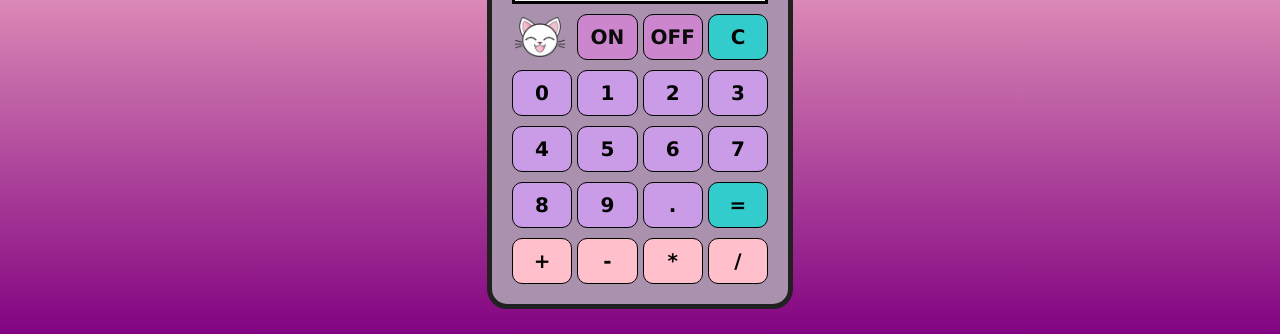
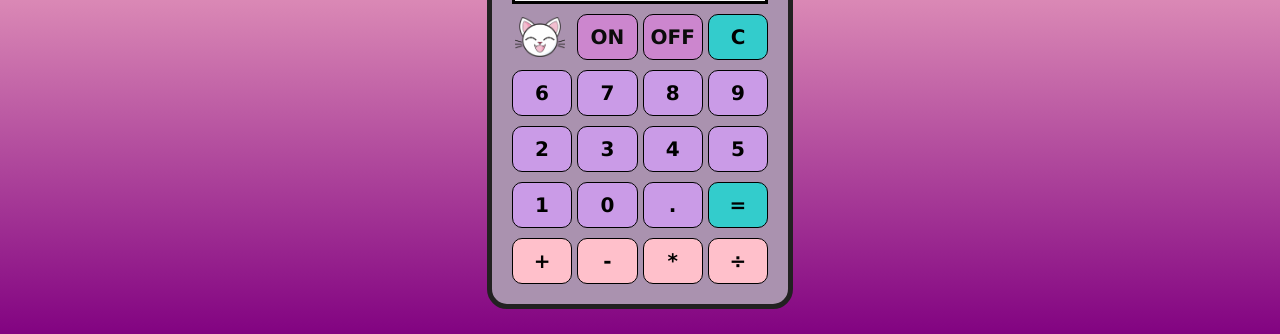
Before and after one commit to cassichan/personal-react-calculator, a React (Create React App) app: page / in a window 1280 px wide. Shown: the part 299-633 px from the top of the page. Built offline with nearby package versions, Linux system fonts and the light colour scheme.

Commit message:
changed button layout

```diff
--- a/src/Calculator/Calc.jsx
+++ b/src/Calculator/Calc.jsx
@@ -102,7 +102,7 @@ function evaluate({ currentNum, previousNum, operation }) {
     case "*":
       computation = prev * current;
       break;
-    case "/":
+    case "÷":
       computation = prev / current;
       break;
   }
@@ -158,16 +158,16 @@ export default function Calc() {
               >
                 C
               </button>
-              <DigitButton digit="0" dispatch={dispatch} />
-              <DigitButton digit="1" dispatch={dispatch} />
+              <DigitButton digit="6" dispatch={dispatch} />
+              <DigitButton digit="7" dispatch={dispatch} />
+              <DigitButton digit="8" dispatch={dispatch} />
+              <DigitButton digit="9" dispatch={dispatch} />
               <DigitButton digit="2" dispatch={dispatch} />
               <DigitButton digit="3" dispatch={dispatch} />
               <DigitButton digit="4" dispatch={dispatch} />
               <DigitButton digit="5" dispatch={dispatch} />
-              <DigitButton digit="6" dispatch={dispatch} />
-              <DigitButton digit="7" dispatch={dispatch} />
-              <DigitButton digit="8" dispatch={dispatch} />
-              <DigitButton digit="9" dispatch={dispatch} />
+              <DigitButton digit="1" dispatch={dispatch} />
+              <DigitButton digit="0" dispatch={dispatch} />
               <DigitButton digit="." dispatch={dispatch} />
               <button
                 onClick={() => dispatch({ type: actions.evaluate })}
@@ -180,7 +180,7 @@ export default function Calc() {
               <OperationButton operation="-" dispatch={dispatch} />
               <OperationButton operation="*" dispatch={dispatch} />
 
-              <OperationButton operation="/" dispatch={dispatch} />
+              <OperationButton operation="÷" dispatch={dispatch} />
             </div>
           </div>
         </main>
```
